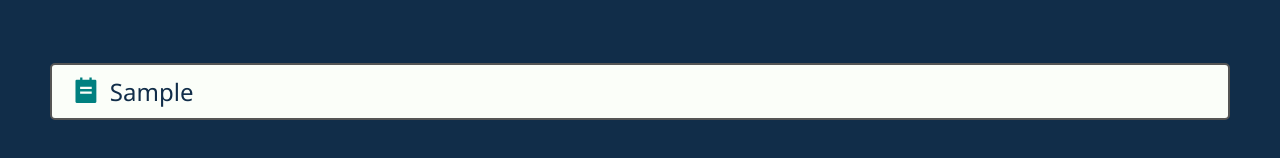
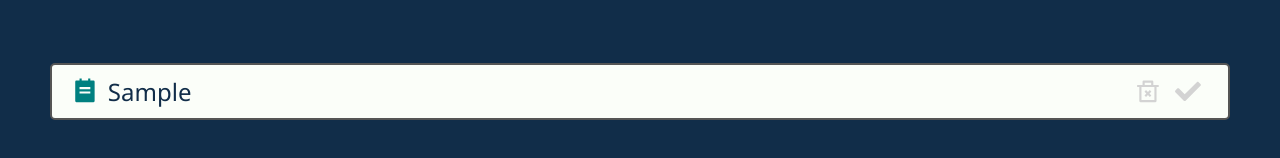
Before and after one commit to SergeyNedobezhkin/react-todo, a React (Create React App) app: page / in a window 1280 px wide. Both pictures are taken after typing "Sample" into the empty fields and a click on the button "Submit". Shown: the part 150-308 px from the top of the page. Built offline with nearby package versions, Linux system fonts and the light colour scheme.

Commit message:
Добавил функционал удаления и выполнение задачи

```diff
--- a/src/App.js
+++ b/src/App.js
@@ -18,12 +18,26 @@
   const deleteTodoHandler = (id) => {
     setTodos(todos.filter((todo) => todo.id !== id));
   };
+
+  const toggleTodoHandler = (id) => {
+    setTodos(
+      todos.map((todo) => {
+        return todo.id === id
+          ? { ...todo, isCompleted: !todo.isCompleted }
+          : { ...todo };
+      })
+    );
+  };
   return (
     <div className="App">
       <>
         <h1>Todo App</h1>
         <TodoForm addTodo={addTodoHandler} />
-        <TodoList todos={todos} deleteTodo={deleteTodoHandler} />
+        <TodoList
+          todos={todos}
+          deleteTodo={deleteTodoHandler}
+          toggleTodo={toggleTodoHandler}
+        />
       </>
     </div>
   );
--- a/src/Todos/Todo.module.css
+++ /dev/null
@@ -1,22 +0,0 @@
-.todo {
-  display: flex;
-  align-items: center;
-
-  min-height: 2rem;
-  padding: 10px 20px;
-  margin: 15px 0;
-  font-size: 1.5rem;
-  border-radius: 5px;
-  border: 2px solid #555;
-  color: #112d49;
-  background-color: #fbfef9;
-}
-.todoText {
-  width: 100%;
-  text-align: left;
-}
-.todoIcon {
-  font-size: 1.8rem;
-  margin-right: 10px;
-  color: teal;
-}
--- a/src/Todos/TodoList.module.css
+++ /dev/null
@@ -1,3 +0,0 @@
-.totoListContainer {
-  padding: 10px;
-}
--- a/src/components/Todos/Todo.js
+++ b/src/components/Todos/Todo.js
@@ -1,17 +1,28 @@
-import { RiTodoFill } from "react-icons/ri";
+import { RiTodoFill, RiDeleteBin2Line } from "react-icons/ri";
+import { FaCheck } from "react-icons/fa";
 import styles from "./Todo.module.css";
 
 function Todo(props) {
-  const { todo, deleteTodo } = props;
+  const { todo, deleteTodo, toggleTodo } = props;
+
   return (
     <div
-      className={styles.todo}
-      onDoubleClick={() => {
-        deleteTodo(todo.id);
-      }}
+      className={`${styles.todo} ${
+        todo.isCompleted ? styles.completedTodo : ""
+      }`}
     >
       <RiTodoFill className={styles.todoIcon} />
       <div className={styles.todoText}>{todo.text}</div>
+      <RiDeleteBin2Line
+        className={styles.deleteIcon}
+        onClick={() => {
+          deleteTodo(todo.id);
+        }}
+      />
+      <FaCheck
+        className={styles.checkIcon}
+        onClick={() => toggleTodo(todo.id)}
+      />
     </div>
   );
 }
--- a/src/components/Todos/Todo.module.css
+++ b/src/components/Todos/Todo.module.css
@@ -1,8 +1,6 @@
 .todo {
   display: flex;
   align-items: center;
-
-  min-height: 2rem;
   padding: 10px 20px;
   margin: 15px 0;
   font-size: 1.5rem;
@@ -20,3 +18,32 @@
   margin-right: 10px;
   color: teal;
 }
+.completedTodo {
+  background-color: unset;
+  border-color: grey;
+  color: grey;
+}
+.todo.completedTodo .todoIcon,
+.todo.completedTodo .checkIcon,
+.todo.completedTodo .deleteIcon {
+  color: grey;
+}
+.checkIcon,
+.deleteIcon {
+  cursor: pointer;
+  color: lightgray;
+  padding: 0 7px;
+  font-size: 1.8rem;
+  transition: transform 0.3s;
+}
+.checkIcon:hover,
+.deleteIcon:hover {
+  cursor: pointer;
+  transform: scale(1.3);
+}
+.checkIcon:hover {
+  color: green;
+}
+.deleteIcon:hover {
+  color: red;
+}
--- a/src/components/Todos/TodoList.js
+++ b/src/components/Todos/TodoList.js
@@ -1,12 +1,19 @@
 import Todo from "./Todo";
 import styles from "./TodoList.module.css";
 function TodoList(props) {
-  const { todos, deleteTodo } = props;
+  const { todos, deleteTodo, toggleTodo } = props;
   return (
     <div className={styles.totoListContainer}>
       {todos.length === 0 && <h2>Todo list is empty!</h2>}
       {todos.map((todo) => {
-        return <Todo key={todo.id} todo={todo} deleteTodo={deleteTodo} />;
+        return (
+          <Todo
+            key={todo.id}
+            todo={todo}
+            deleteTodo={deleteTodo}
+            toggleTodo={toggleTodo}
+          />
+        );
       })}
     </div>
   );
```
Also changed, not shown: src/Todos/Todo.js (deleted, +0 -18 lines), src/Todos/TodoForm.js (deleted, +0 -29 lines), src/Todos/TodoForm.module.css (deleted, +0 -29 lines), src/Todos/TodoList.js (deleted, +0 -16 lines), src/UI/Button.js (deleted, +0 -9 lines), src/UI/Button.module.css (deleted, +0 -11 lines).
